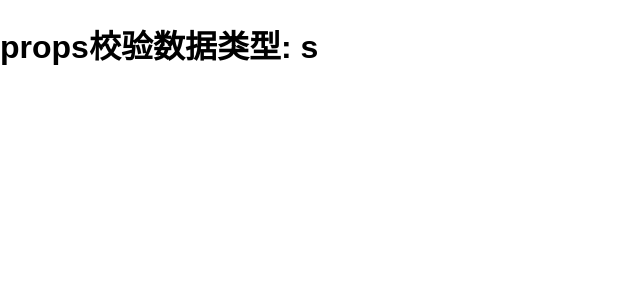
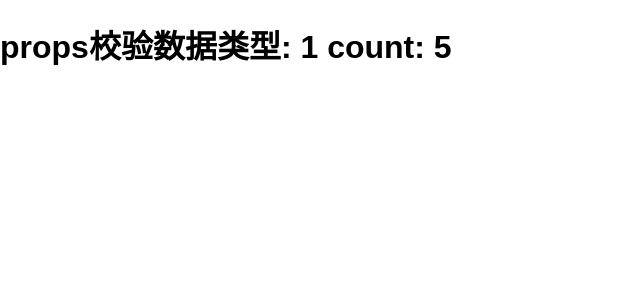
Before and after one commit to bifjhh/React-growth-process, a React (Create React App) app in the folder demo_03_component/: page / in a window 1280 px wide. Shown: the top 300 px of the page, without its empty margins (0-640 px from the left). Built offline with nearby package versions, Linux system fonts and the light colour scheme.

Commit message:
feat: prop-types 约束规则,必填项以及指定数据结构

```diff
--- a/demo_03_component/src/Props.validation.jsx
+++ b/demo_03_component/src/Props.validation.jsx
@@ -1,19 +1,33 @@
 import React, { Component } from "react";
-import propTypes from 'prop-types';
+import propTypes from "prop-types";
 
 class Validation extends Component {
   constructor(props) {
-    super(props)
-    this.propTypes = {
-      max: propTypes.number
-    }
+    super(props);
+    this.state = {}
   }
   render() {
     return (
       <div>
-        <h1>props校验数据类型: {this.props.max}</h1>
+        <h1>
+          props校验数据类型: {this.props.max} count: {this.props.count}
+        </h1>
       </div>
     );
   }
 }
+Validation.propTypes = {
+  max: propTypes.number.isRequired,
+  count: propTypes.number,
+  // 集中常见的类型
+  num: propTypes.number,
+  fn: propTypes.func,
+  str: propTypes.string,
+  tag: propTypes.element,
+  // 自定义类型
+  userInfo: propTypes.shape({
+    name: propTypes.string,
+    age: propTypes.number
+  })
+}
 export default Validation;
--- a/demo_03_component/src/index.js
+++ b/demo_03_component/src/index.js
@@ -19,7 +19,7 @@ ReactDOM.render(
     {/* <Props /> */}
     {/* <Context /> */}
     {/* <Children><div>1</div></Children> */}
-    <Validation max={'s'} />
+    <Validation count={5} max={1} />
   </div>,
   document.getElementById('root')
 );
```
Also changed, not shown: 1 other file (tests, documents, lock files or other folders).
